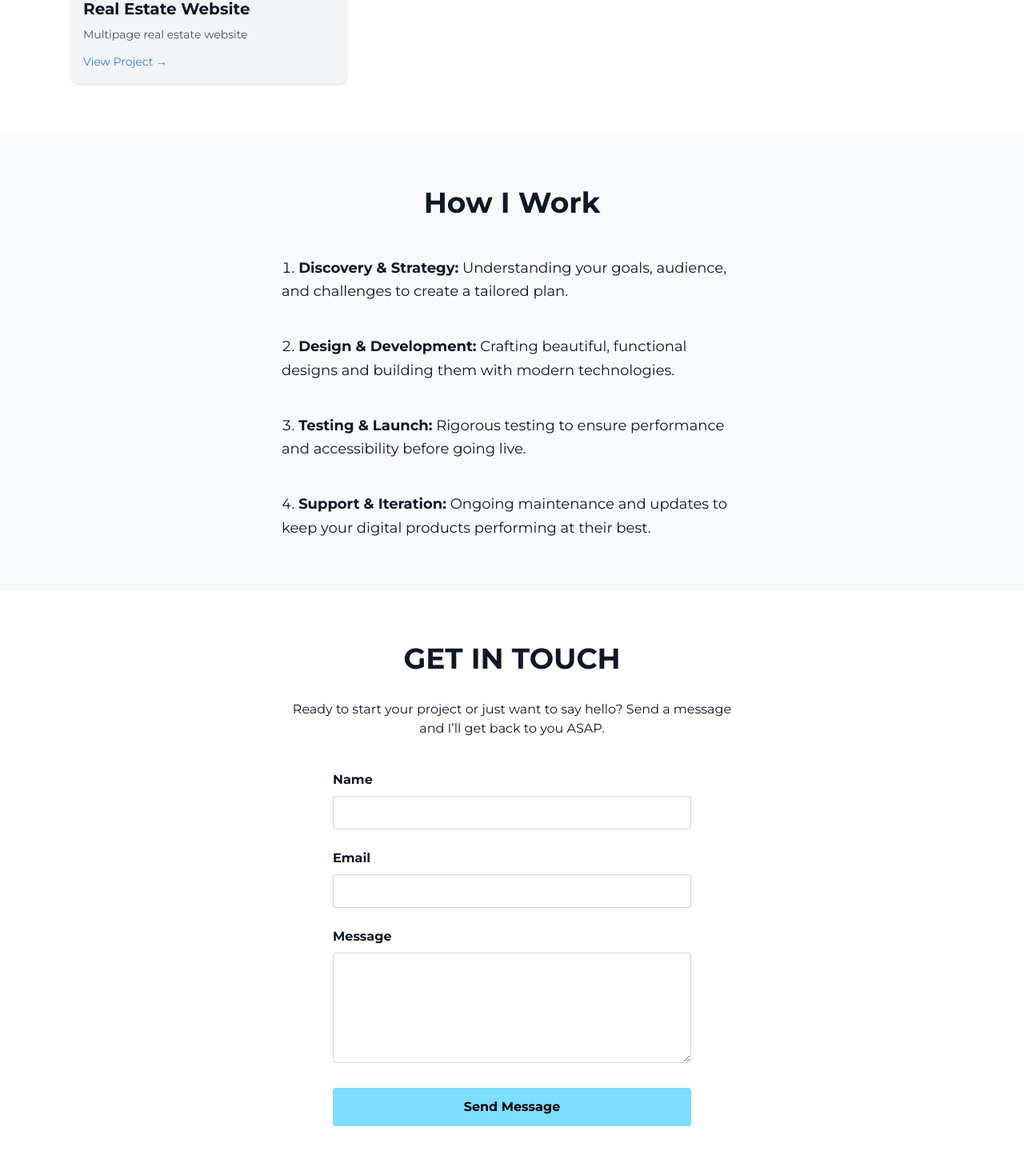
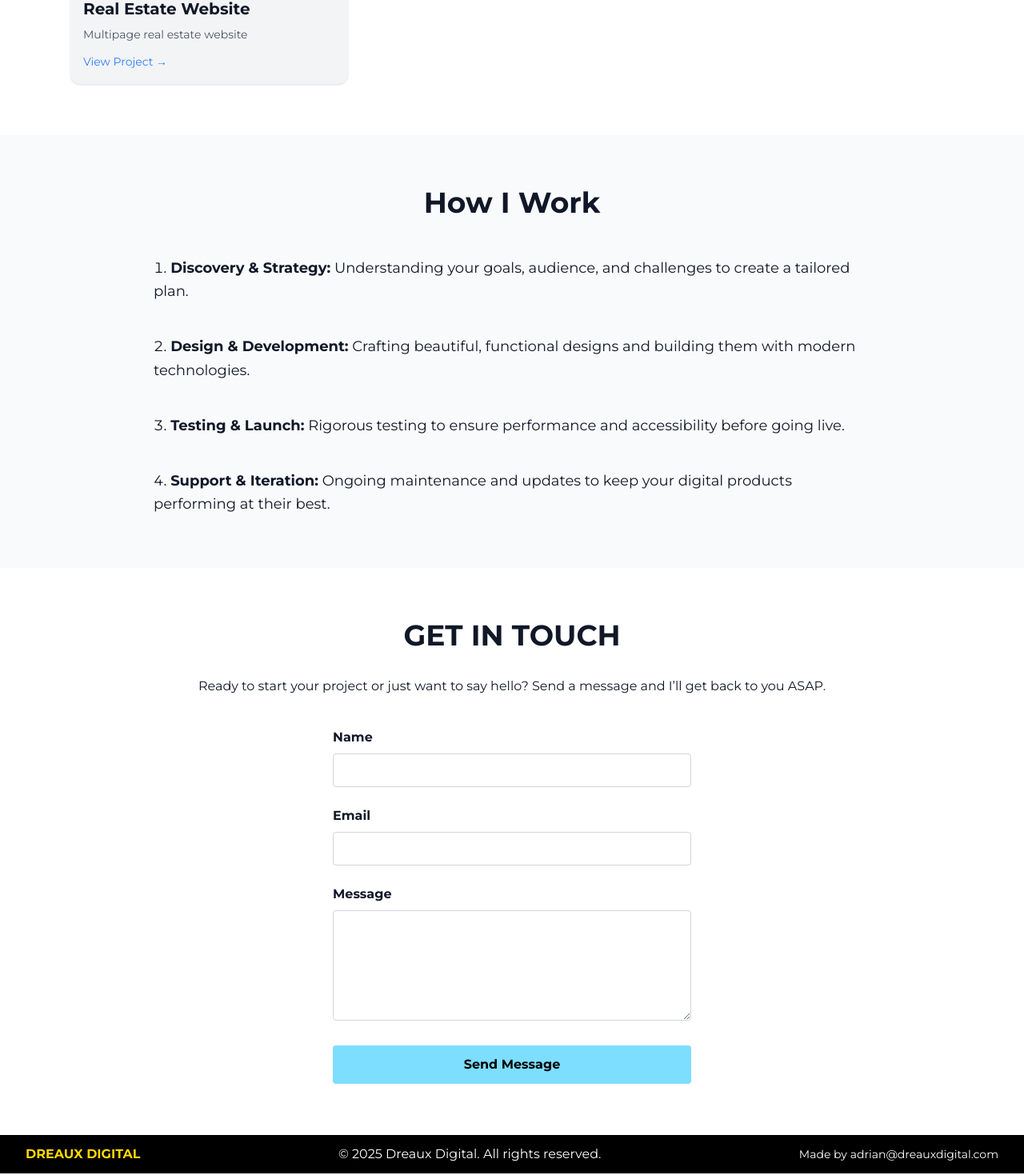
Before and after one commit to adrianc1/dreaux-digital, a React (Vite) app: page / in a window 1280 px wide. Shown: the part 3132-4601 px from the top of the page at 80% size. Built offline with nearby package versions, Linux system fonts and the light colour scheme.

Commit message:
added GA4 tracking

```diff
--- a/index.html
+++ b/index.html
@@ -1,6 +1,20 @@
 <!DOCTYPE html>
 <html lang="en">
 	<head>
+		<!-- Google tag (gtag.js) -->
+		<script
+			async
+			src="https://www.googletagmanager.com/gtag/js?id=G-0E5P6XP4ZJ"
+		></script>
+		<script>
+			window.dataLayer = window.dataLayer || [];
+			function gtag() {
+				dataLayer.push(arguments);
+			}
+			gtag('js', new Date());
+
+			gtag('config', 'G-0E5P6XP4ZJ');
+		</script>
 		<meta charset="UTF-8" />
 		<link rel="icon" type="image/svg+xml" href="/vite.svg" />
 		<meta name="viewport" content="width=device-width, initial-scale=1.0" />
--- a/src/App.jsx
+++ b/src/App.jsx
@@ -6,6 +6,7 @@ import Process from './Process';
 import Contact from './Contact';
 import Projects from './Projects';
 import Nav from './Nav';
+import Footer from './Footer';
 import './App.css';
 
 function App() {
@@ -41,6 +42,7 @@ function App() {
 			<Projects />
 			<Process />
 			<Contact />
+			<Footer />
 		</>
 	);
 }
--- a/src/Contact.jsx
+++ b/src/Contact.jsx
@@ -2,12 +2,12 @@ function Contact() {
 	return (
 		<section
 			id="contact"
-			className="bg-white text-gray-900 py-16 px-6 max-w-3xl mx-auto"
+			className="bg-white text-gray-900 py-16 px-6 max-w-4xl mx-auto"
 		>
 			<h2 className="text-4xl font-bold text-center mb-8 uppercase">
 				Get In Touch
 			</h2>
-			<p className="text-center mb-10 max-w-xl mx-auto">
+			<p className="text-center mb-10 max-w-4xl mx-auto">
 				Ready to start your project or just want to say hello? Send a message
 				and I’ll get back to you ASAP.
 			</p>
--- /dev/null
+++ b/src/Footer.jsx
@@ -0,0 +1,18 @@
+function Footer() {
+	return (
+		<div className="footer-container bg-black h-12 flex justify-between px-8 align-middle my-auto">
+			<p className="brand text-[#FFD600] font-bold my-auto">DREAUX DIGITAL</p>
+
+			<p className="copyright text-white my-auto ">
+				© {new Date().getFullYear()} Dreaux Digital. All rights reserved. <br />
+			</p>
+			<p className="copyright text-white my-auto text-sm ">
+				Made by{' '}
+				<a href="https://adriancrosby.netlify.app/" className="underline"></a>{' '}
+				adrian@dreauxdigital.com
+			</p>
+		</div>
+	);
+}
+
+export default Footer;
--- a/src/Process.jsx
+++ b/src/Process.jsx
@@ -2,7 +2,7 @@ function Process() {
 	return (
 		<section className="bg-gray-50 text-gray-900 py-16 px-6 w-full mx-auto">
 			<h2 className="text-4xl font-bold text-center mb-12">How I Work</h2>
-			<ol className="space-y-10 list-decimal list-inside max-w-xl mx-auto text-lg leading-relaxed">
+			<ol className="space-y-10 list-decimal list-inside max-w-4xl mx-auto text-lg leading-relaxed">
 				<li>
 					<strong>Discovery & Strategy:</strong> Understanding your goals,
 					audience, and challenges to create a tailored plan.
```
